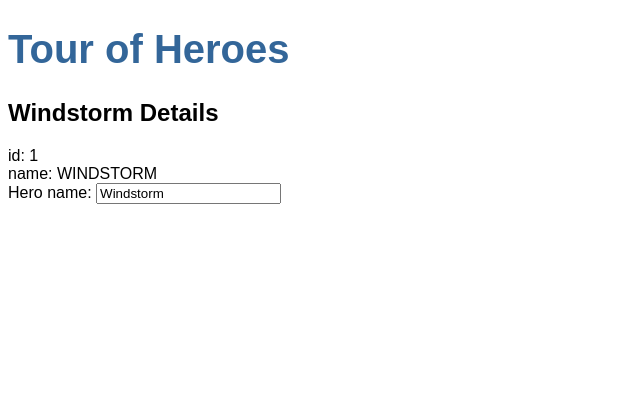
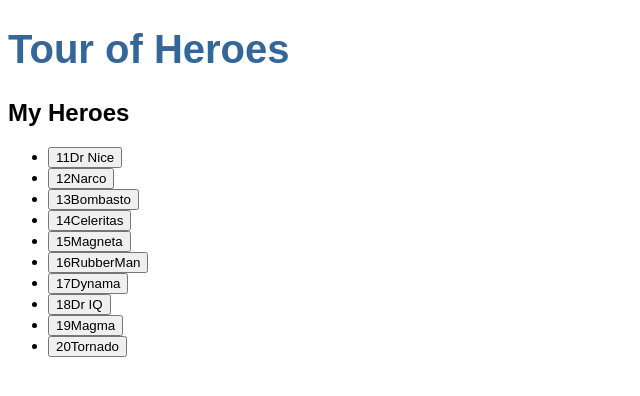
Before and after one commit to ronaldovctor/AngularTutorial, an Angular app: page / in a window 1280 px wide. Shown: the top 396 px of the page, without its empty margins (0-640 px from the left). Built offline with nearby package versions, Linux system fonts and the light colour scheme.

Commit message:
Adding list of heroes

```diff
--- /dev/null
+++ b/src/app/data/mock-heroes.ts
@@ -0,0 +1,14 @@
+import { Hero } from "../heroes/hero";
+
+export const HEROES: Hero[] = [
+   { id: 11, name: 'Dr Nice' },
+   { id: 12, name: 'Narco' },
+   { id: 13, name: 'Bombasto' },
+   { id: 14, name: 'Celeritas' },
+   { id: 15, name: 'Magneta' },
+   { id: 16, name: 'RubberMan' },
+   { id: 17, name: 'Dynama' },
+   { id: 18, name: 'Dr IQ' },
+   { id: 19, name: 'Magma' },
+   { id: 20, name: 'Tornado' }
+]
--- a/src/app/heroes/heroes.component.html
+++ b/src/app/heroes/heroes.component.html
@@ -1,12 +1,9 @@
-<h2>{{ hero.name }} Details</h2>
-<div>
-   <span>id: </span>{{ hero.id }}
-</div>
-<div>
-   <span>name: </span>{{ hero.name | uppercase }}
-</div>
-
-<div>
-   <label for="name">Hero name: </label>
-   <input id="name" [(ngModel)]="hero.name">
-</div>
+<h2>My Heroes</h2>
+<ul class="heroes">
+   <li *ngFor="let hero of heroes">
+      <button type="button">
+         <span class="badge">{{ hero.id }}</span>
+         <span class="name">{{ hero.name }}</span>
+      </button>
+   </li>
+</ul>
--- a/src/app/heroes/heroes.component.ts
+++ b/src/app/heroes/heroes.component.ts
@@ -1,5 +1,5 @@
 import { Component, OnInit } from '@angular/core';
-import { Hero } from './hero';
+import { HEROES } from '../data/mock-heroes';
 
 @Component({
   selector: 'app-heroes',
@@ -7,10 +7,7 @@
   styleUrls: ['./heroes.component.css']
 })
 export class HeroesComponent implements OnInit {
-  hero: Hero = {
-    id: 1,
-    name: 'Windstorm'
-  }
+  heroes = HEROES
 
   constructor() { }
 
```
